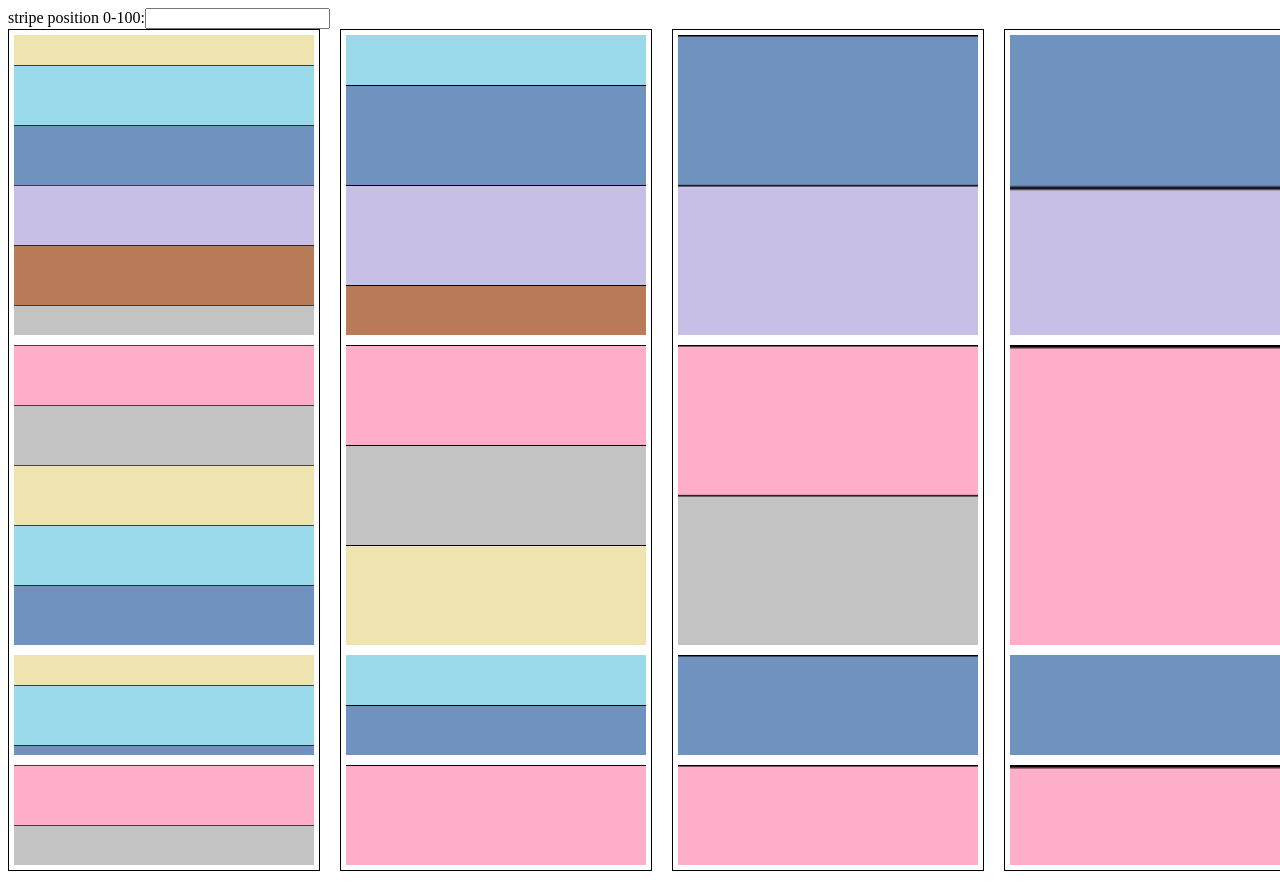
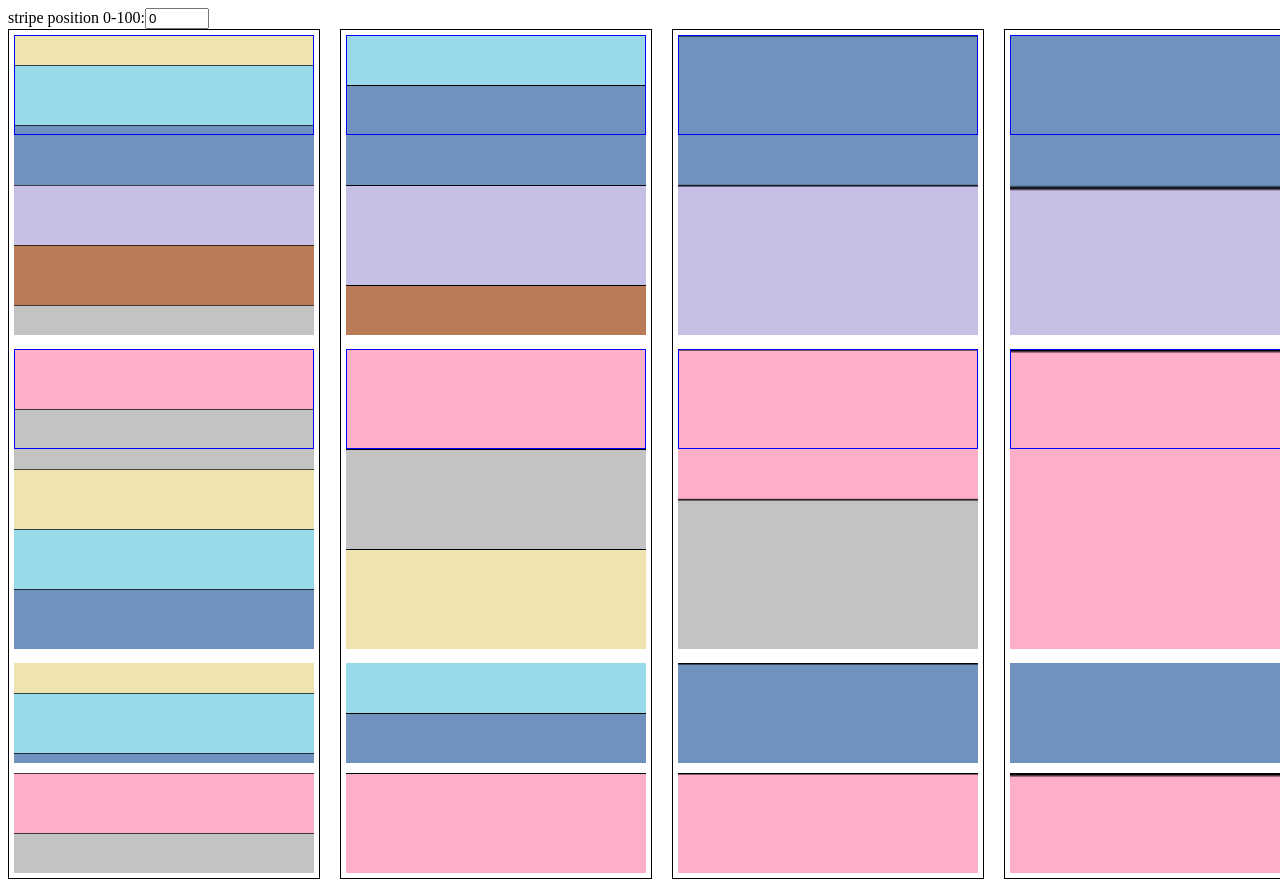
Before and after one commit to Szulerinio/position-stripe-of-square-part-of-image, a plain HTML site: page index.html in a window 1280 px wide. Shown: the top 887 px of the page. Drawn offline with Linux system fonts and the light colour scheme.

Commit message:
add rectangle indicating where on image is stripe

```diff
--- a/index.html
+++ b/index.html
@@ -9,10 +9,17 @@
     <link rel="stylesheet" href="style.css" />
   </head>
   <body>
-    stripe position 0-100:<input type="number" id="positionY" />
+    stripe position 0-100:<input
+      min="0"
+      max="100"
+      type="number"
+      id="positionY"
+      value="0"
+    />
     <br />
     <div class="container">
       <div class="imageAndStripeWrapper">
+        <div class="sourceSquare">
           <img
             height="300px"
             width="300px"
@@ -20,13 +27,18 @@
             class="image image-500"
             alt=""
           />
+          <div class="referenceSquare"></div>
+        </div>
+        <div class="source">
           <img
             height="300px"
             width="300px"
             src="1000x500.png"
-          class="image image-500"
+            class="image image-500 image-controlled"
             alt=""
           />
+          <div class="reference"></div>
+        </div>
         <img
           height="100px"
           width="300px"
@@ -43,6 +55,7 @@
         />
       </div>
       <div class="imageAndStripeWrapper">
+        <div class="sourceSquare">
           <img
             height="300px"
             width="300px"
@@ -50,13 +63,18 @@
             class="image image-300"
             alt=""
           />
+          <div class="referenceSquare"></div>
+        </div>
+        <div class="source">
           <img
             height="300px"
             width="300px"
             src="1000x300.png"
-          class="image image-300"
+            class="image image-300 image-controlled"
             alt=""
           />
+          <div class="reference"></div>
+        </div>
         <img
           height="100px"
           width="300px"
@@ -73,6 +91,7 @@
         />
       </div>
       <div class="imageAndStripeWrapper">
+        <div class="sourceSquare">
           <img
             height="300px"
             width="300px"
@@ -80,13 +99,18 @@
             class="image image-200"
             alt=""
           />
+          <div class="referenceSquare"></div>
+        </div>
+        <div class="source">
           <img
             height="300px"
             width="300px"
             src="1000x200.png"
-          class="image image-200"
+            class="image image-200 image-controlled"
             alt=""
           />
+          <div class="reference"></div>
+        </div>
         <img
           height="100px"
           width="300px"
@@ -103,6 +127,7 @@
         />
       </div>
       <div class="imageAndStripeWrapper">
+        <div class="sourceSquare">
           <img
             height="300px"
             width="300px"
@@ -110,13 +135,18 @@
             class="image image-100"
             alt=""
           />
+          <div class="referenceSquare"></div>
+        </div>
+        <div class="source">
           <img
             height="300px"
             width="300px"
             src="1000x100.png"
-          class="image image-100"
+            class="image image-100 image-controlled"
             alt=""
           />
+          <div class="reference"></div>
+        </div>
         <img
           height="100px"
           width="300px"
--- a/main.js
+++ b/main.js
@@ -1,4 +1,6 @@
 const images= document.querySelectorAll(".image");
+const references= document.querySelectorAll(".reference");
+const squareReferences= document.querySelectorAll(".referenceSquare");
 const controlledImages= document.querySelectorAll(".image-controlled");
 const positionYInput= document.getElementById("positionY");
 const handleChangeY = (event)=>{
@@ -7,19 +9,45 @@ const handleChangeY = (event)=>{
     images.forEach(element => {
         element.style.objectPosition=`50% ${value}%`
     });
-    controlledImages.forEach(element => {
+
+    squareReferences.forEach((element) => {
+        const containerHeight = 300
+        const height = 100
+        const availableSpace= containerHeight-height
+        element.style.top=`${value/100*(availableSpace)}px`
+    });
+
+    controlledImages.forEach((element,key) => {
         const ratio = element.naturalWidth/element.naturalHeight
         element.style.objectPosition=`50% ${calcOfftet(ratio,value)}%`
+
+        if(element.nextElementSibling){
+            const reference = element.nextElementSibling
+            const containerHeight = 300
+            const height = 100
+            const availableSpace= containerHeight-height
+            // console.log("key",key)
+            reference.style.top=`${calcOfftet(ratio,value)/100*(availableSpace)}px`
+
+        }
     });
 }
 
 positionYInput.addEventListener("change" ,handleChangeY);
 positionYInput.addEventListener("input" ,handleChangeY);
 
+// edit this function
 const calcOfftet = (ratio, valString)=>{
     const val = Number(valString)
     if(val == valString && !isNaN(Number(val))){
-        return (val-50)*ratio+50
+        // return val
+        // return (val-50)*ratio+50
+        return (val-50)*(ratio-1/3*ratio)+50
+        // return (val-50)*(ratio-1/3*ratio+1/3*ratio*ratio)+50
+        // return (val-50)*(ratio-1/3*ratio+1/3*ratio*ratio-1/3*ratio*ratio*ratio)+50
+        // return (val-50)*(ratio-ratio*1/3)+50
+        // return (val-50)*(ratio-ratio*1/3*(1-ratio/2)/2)+50
+
     }
     return 0
 }
--- a/style.css
+++ b/style.css
@@ -1,16 +1,36 @@
-.image{
+.image {
   object-position: 50% 0%;
-    object-fit:cover;
+  object-fit: cover;
 }
-.container{
 
+.container {
   display: flex;
-    gap:20px;
+  gap: 20px;
 }
-.imageAndStripeWrapper{
+
+.imageAndStripeWrapper {
   border: 1px solid black;
   padding: 5px;
   display: flex;
   flex-direction: column;
-    gap:10px;
+  gap: 10px;
 }
+
+.source,
+.sourceSquare {
+  position: relative;
+}
+
+.reference,
+.referenceSquare {
+  position: absolute;
+  box-sizing: border-box;
+  width: 100%;
+  left: 0;
+  height: 33%;
+  z-index: 2;
+  content: " ";
+  top: 0px;
+  display: block;
+  border: 1px solid blue;
+}
```
Lines whose indentation alone changed are shown as unchanged.
